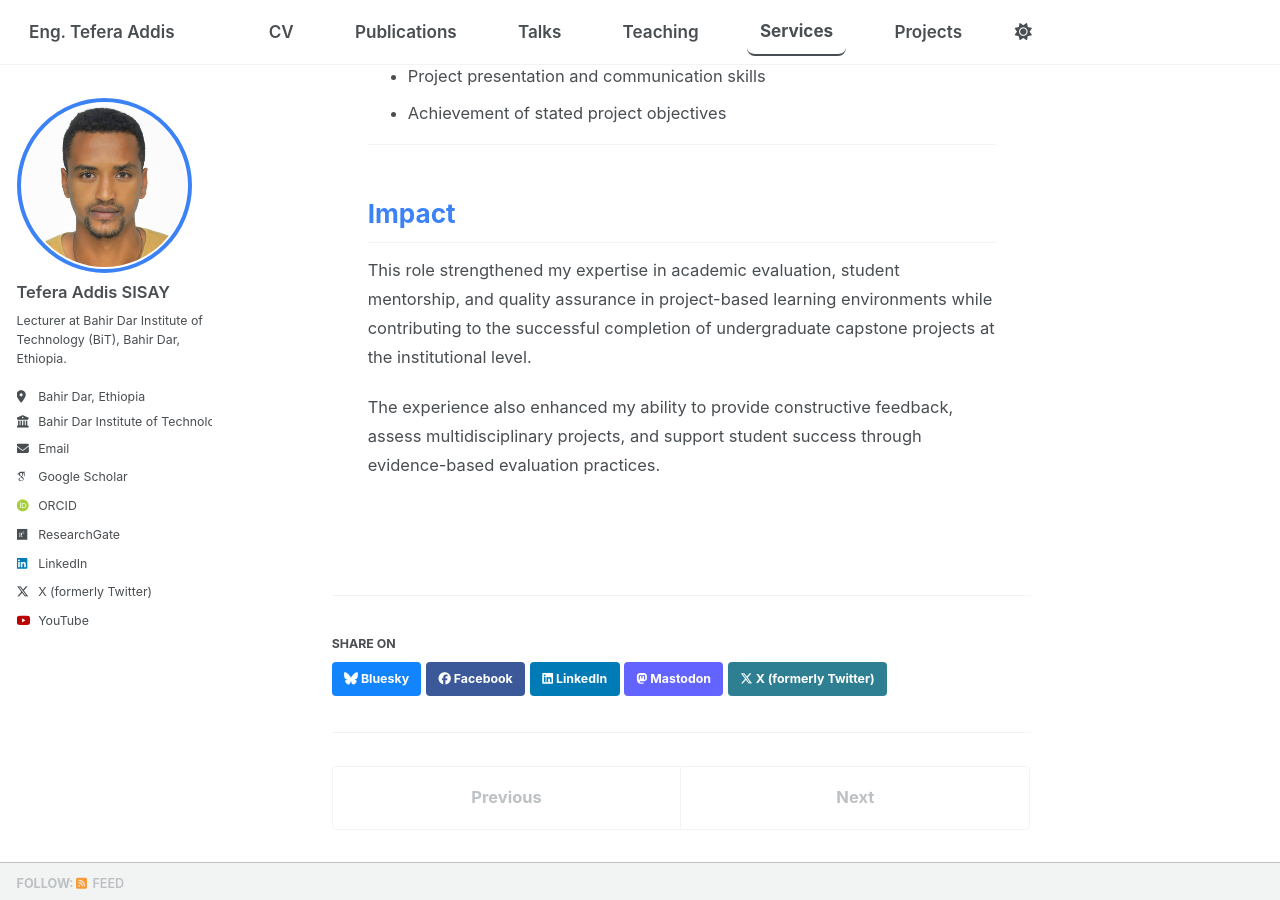
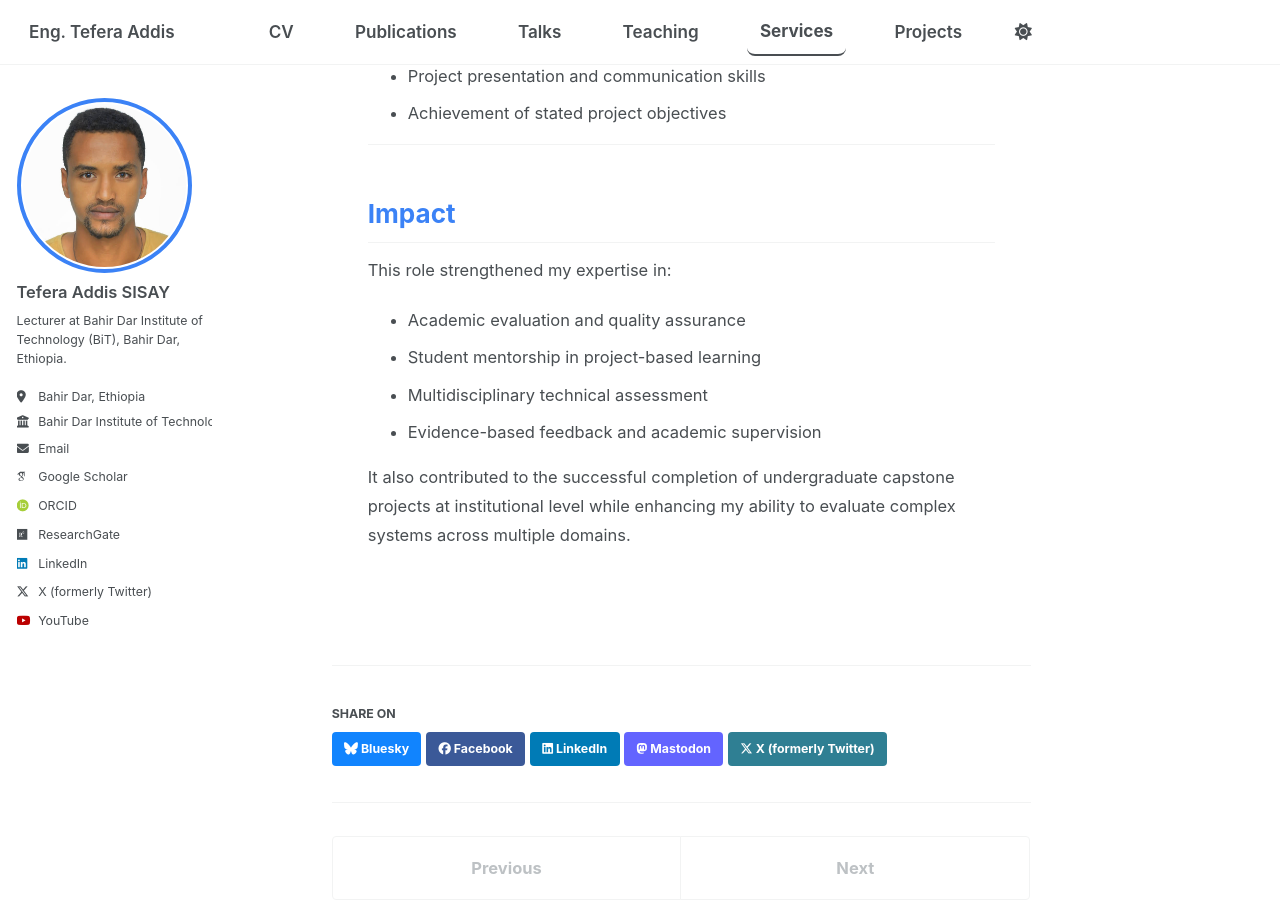
Before and after one commit to tefera-addis-sisay/tefera-addis-sisay.github.io, a Jekyll site: the page built from _services/graduate-project-evaluation.md, in a window 1280 px wide and 900 px high, scrolled down 1706 px. Built offline with Jekyll 4.4.1, drawn with Linux system fonts in a browser that asks for light colours; some web fonts are replaced; a script bundle is joined from its source files by our own code; library files that are not in the unit come from our copies; some of the changed text lies outside the part shown.

Commit message:
Update graduate-project-evaluation.md

```diff
--- a/_services/graduate-project-evaluation.md
+++ b/_services/graduate-project-evaluation.md
@@ -6,9 +6,9 @@
 author_profile: true
 excerpt: "Evaluation and assessment of undergraduate capstone projects and academic research work."
 ---
-As part of my academic service responsibilities, I evaluated **12 undergraduate final-year group projects** as a **Capstone Assessment Evaluator** for **BSc (IT/BEd) students at Bahir Dar Institute of Technology, Bahir Dar University (2026 graduating cohort)**.
+As part of my academic service responsibilities, I served as a **Capstone Assessment Evaluator** for **BSc (IT/BEd) students at Bahir Dar Institute of Technology, Bahir Dar University (2026 graduating cohort)**, evaluating **12 undergraduate final-year group projects**.
 
-The evaluation covered both **progress reviews** and **final project assessments**, ensuring academic rigor, technical quality, and alignment with institutional learning outcomes.
+This role involved both **progress reviews** and **final project assessments**, with a strong emphasis on academic rigor, technical quality, and alignment with institutional learning outcomes.
 
 ---
 
@@ -18,7 +18,7 @@
 
 - Reviewing project proposals, system architecture, and initial design decisions
 - Assessing technical feasibility, innovation, and problem formulation
-- Conducting mid-term progress evaluations with structured technical feedback
+- Conducting structured mid-term progress evaluations with technical feedback
 - Evaluating final deliverables, including implementation, documentation, and system demonstrations
 - Applying standardized academic rubrics to ensure fairness and consistency across all groups
 - Providing constructive written and oral feedback to support student development
@@ -55,6 +55,10 @@
 
 ## Impact
 
-This role strengthened my expertise in academic evaluation, student mentorship, and quality assurance in project-based learning environments while contributing to the successful completion of undergraduate capstone projects at the institutional level.
+This role strengthened my expertise in:
+- Academic evaluation and quality assurance
+- Student mentorship in project-based learning
+- Multidisciplinary technical assessment
+- Evidence-based feedback and academic supervision
 
-The experience also enhanced my ability to provide constructive feedback, assess multidisciplinary projects, and support student success through evidence-based evaluation practices.
+It also contributed to the successful completion of undergraduate capstone projects at institutional level while enhancing my ability to evaluate complex systems across multiple domains.
```
